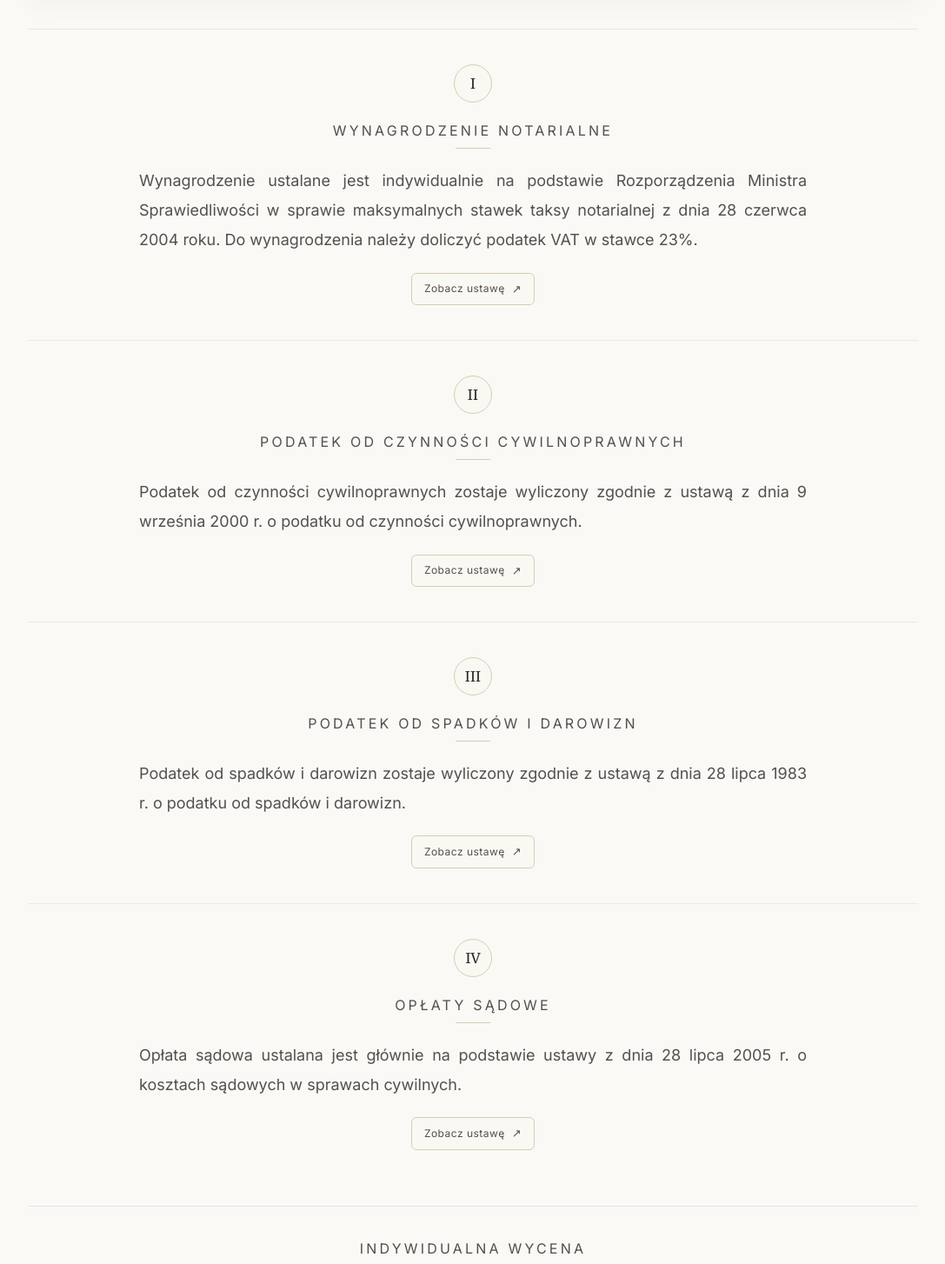
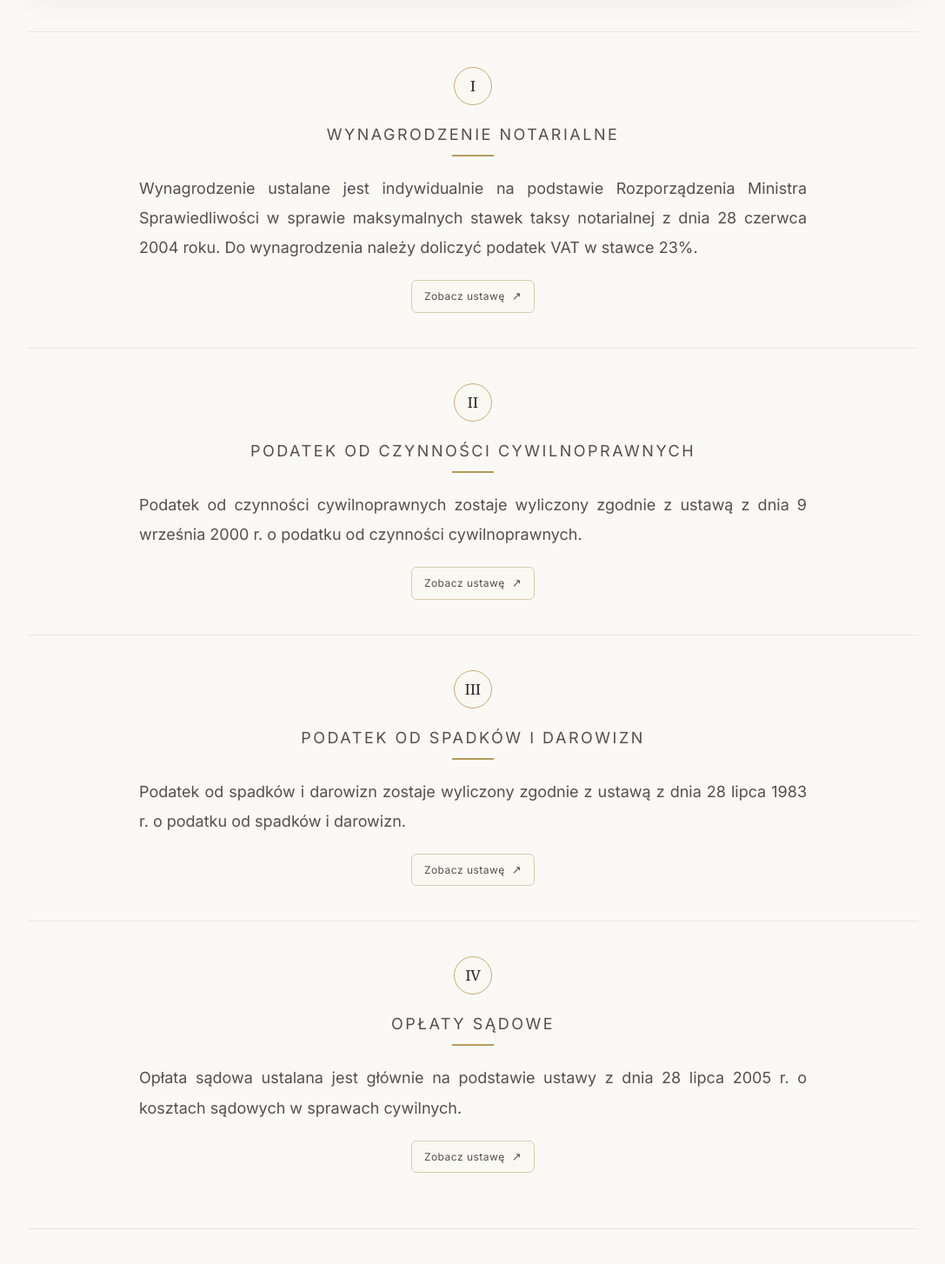
Before and after one commit to Salonce/notary-website, an Angular app: page / in a window 1280 px wide. Shown: the part 5300-6754 px from the top of the page at 87% size, without its empty margins (96-1183 px from the left). Built offline with nearby package versions, Linux system fonts and the light colour scheme; no server answers.

Commit message:
powiekszony font

```diff
--- a/src/features/fees/fees.html
+++ b/src/features/fees/fees.html
@@ -6,8 +6,11 @@
   [class.is-visible]="isFeesVisible"
 >
   <div class="mx-auto max-w-5xl">
+
     <!-- Nagłówek -->
+
     <div class="text-center">
+
       <h2
         class="fees-title mt-2
                font-main-heading
@@ -23,9 +26,12 @@
       <div class="fees-divider mt-4">
         <app-section-divider />
       </div>
+
     </div>
 
+
     <!-- Sposoby płatności -->
+
     <div
       class="fees-payment
              relative
@@ -43,6 +49,7 @@
              md:px-12
              md:py-10"
     >
+
       <div
         class="absolute
                left-0
@@ -53,15 +60,16 @@
       ></div>
 
       <div class="mx-auto max-w-4xl text-center">
+
         <div
           class="mb-5
                  font-main-body
-             text-[19px]
-             font-semibold
+                 text-[20px]
+                 font-extrabold
                  uppercase
-             tracking-[0.16em]
-             text-[#806c3e]
-             md:text-[21px]"
+                 tracking-[0.13em]
+                 text-[#6f5b2f]
+                 md:text-[22px]"
         >
           Sposoby płatności
         </div>
@@ -69,9 +77,9 @@
         <div
           class="mx-auto
                  mb-6
-             h-px
-             w-12
-             bg-[#d8ccb0]"
+                 h-[2px]
+                 w-14
+                 bg-[#b59b5b]"
         ></div>
 
         <p
@@ -100,11 +108,12 @@
                  pt-5
                  text-center"
         >
+
           <span
             class="block
                    font-main-body
                    text-[10px]
-               font-normal
+                   font-semibold
                    uppercase
                    tracking-[0.2em]
                    text-stone-400"
@@ -124,13 +133,22 @@
           >
             07 1020 3541 0000 5302 0286 9071
           </span>
-    </div>
-  </div>
+
         </div>
 
+      </div>
+
+    </div>
+
+
     <!-- Koszty -->
+
     <div class="fees-costs">
-  <!-- I -->
+
+      <!-- =====================================
+           I — WYNAGRODZENIE NOTARIALNE
+           ===================================== -->
+
       <div
         class="fees-item
                border-t
@@ -138,7 +156,9 @@
                py-9
                md:py-10"
       >
+
         <div class="flex justify-center">
+
           <div
             class="flex
                    h-11
@@ -147,38 +167,42 @@
                    justify-center
                    rounded-full
                    border
-               border-[#d8ccb0]
+                   border-[#c5ad73]
                    bg-[#faf8f2]
                    font-roman-numerals
                    text-[16px]
-               font-bold
-               text-[#806c3e]"
+                   font-extrabold
+                   text-[#6f5b2f]"
           >
             I
           </div>
+
         </div>
 
         <div class="mx-auto mt-5 max-w-3xl">
+
           <div class="mb-5 text-center">
+
             <div
               class="font-main-body
-                 text-[15px]
-                 font-semibold
+                     text-[17px]
+                     font-extrabold
                      uppercase
-                 tracking-[0.2em]
-                 text-[#806c3e]
-                 md:text-[16px]"
+                     tracking-[0.14em]
+                     text-[#6f5b2f]
+                     md:text-[18px]"
             >
               Wynagrodzenie notarialne
             </div>
 
             <div
               class="mx-auto
-                 mt-2
-                 h-px
-                 w-10
-                 bg-[#d8ccb0]"
+                     mt-2.5
+                     h-[2px]
+                     w-12
+                     bg-[#b59b5b]"
             ></div>
+
           </div>
 
           <p
@@ -198,6 +222,7 @@
           </p>
 
           <div class="mt-5 flex justify-center">
+
             <a
               href="assets/taksa-notarialna-maksymalne-stawki.pdf"
               target="_blank"
@@ -224,6 +249,7 @@
                      hover:text-[#6f5c32]"
             >
               <span>Zobacz ustawę</span>
+
               <span
                 class="text-[13px]
                        transition-transform
@@ -233,12 +259,20 @@
               >
                 ↗
               </span>
+
             </a>
-      </div>
-    </div>
+
           </div>
 
-  <!-- II -->
+        </div>
+
+      </div>
+
+
+      <!-- =====================================
+           II — PCC
+           ===================================== -->
+
       <div
         class="fees-item
                border-t
@@ -246,7 +280,9 @@
                py-9
                md:py-10"
       >
+
         <div class="flex justify-center">
+
           <div
             class="flex
                    h-11
@@ -255,38 +291,42 @@
                    justify-center
                    rounded-full
                    border
-               border-[#d8ccb0]
+                   border-[#c5ad73]
                    bg-[#faf8f2]
                    font-roman-numerals
                    text-[16px]
-               font-bold
-               text-[#806c3e]"
+                   font-extrabold
+                   text-[#6f5b2f]"
           >
             II
           </div>
+
         </div>
 
         <div class="mx-auto mt-5 max-w-3xl">
+
           <div class="mb-5 text-center">
+
             <div
               class="font-main-body
-                 text-[15px]
-                 font-semibold
+                     text-[17px]
+                     font-extrabold
                      uppercase
-                 tracking-[0.2em]
-                 text-[#806c3e]
-                 md:text-[16px]"
+                     tracking-[0.14em]
+                     text-[#6f5b2f]
+                     md:text-[18px]"
             >
               Podatek od czynności cywilnoprawnych
             </div>
 
             <div
               class="mx-auto
-                 mt-2
-                 h-px
-                 w-10
-                 bg-[#d8ccb0]"
+                     mt-2.5
+                     h-[2px]
+                     w-12
+                     bg-[#b59b5b]"
             ></div>
+
           </div>
 
           <p
@@ -305,6 +345,7 @@
           </p>
 
           <div class="mt-5 flex justify-center">
+
             <a
               href="assets/podatek-od-czynnosci-cywilnoprawnych.pdf"
               target="_blank"
@@ -331,6 +372,7 @@
                      hover:text-[#6f5c32]"
             >
               <span>Zobacz ustawę</span>
+
               <span
                 class="text-[13px]
                        transition-transform
@@ -340,12 +382,20 @@
               >
                 ↗
               </span>
+
             </a>
-      </div>
-    </div>
+
           </div>
 
-  <!-- III -->
+        </div>
+
+      </div>
+
+
+      <!-- =====================================
+           III — PODATEK OD SPADKÓW I DAROWIZN
+           ===================================== -->
+
       <div
         class="fees-item
                border-t
@@ -353,7 +403,9 @@
                py-9
                md:py-10"
       >
+
         <div class="flex justify-center">
+
           <div
             class="flex
                    h-11
@@ -362,38 +414,42 @@
                    justify-center
                    rounded-full
                    border
-               border-[#d8ccb0]
+                   border-[#c5ad73]
                    bg-[#faf8f2]
                    font-roman-numerals
                    text-[16px]
-               font-bold
-               text-[#806c3e]"
+                   font-extrabold
+                   text-[#6f5b2f]"
           >
             III
           </div>
+
         </div>
 
         <div class="mx-auto mt-5 max-w-3xl">
+
           <div class="mb-5 text-center">
+
             <div
               class="font-main-body
-                 text-[15px]
-                 font-semibold
+                     text-[17px]
+                     font-extrabold
                      uppercase
-                 tracking-[0.2em]
-                 text-[#806c3e]
-                 md:text-[16px]"
+                     tracking-[0.14em]
+                     text-[#6f5b2f]
+                     md:text-[18px]"
             >
               Podatek od spadków i darowizn
             </div>
 
             <div
               class="mx-auto
-                 mt-2
-                 h-px
-                 w-10
-                 bg-[#d8ccb0]"
+                     mt-2.5
+                     h-[2px]
+                     w-12
+                     bg-[#b59b5b]"
             ></div>
+
           </div>
 
           <p
@@ -412,6 +468,7 @@
           </p>
 
           <div class="mt-5 flex justify-center">
+
             <a
               href="assets/podatek-od-spadkow-i-darowizn.pdf"
               target="_blank"
@@ -438,6 +495,7 @@
                      hover:text-[#6f5c32]"
             >
               <span>Zobacz ustawę</span>
+
               <span
                 class="text-[13px]
                        transition-transform
@@ -447,12 +505,20 @@
               >
                 ↗
               </span>
+
             </a>
-      </div>
-    </div>
+
           </div>
 
-  <!-- IV -->
+        </div>
+
+      </div>
+
+
+      <!-- =====================================
+           IV — OPŁATY SĄDOWE
+           ===================================== -->
+
       <div
         class="fees-item
                border-t
@@ -460,7 +526,9 @@
                py-9
                md:py-10"
       >
+
         <div class="flex justify-center">
+
           <div
             class="flex
                    h-11
@@ -469,38 +537,42 @@
                    justify-center
                    rounded-full
                    border
-               border-[#d8ccb0]
+                   border-[#c5ad73]
                    bg-[#faf8f2]
                    font-roman-numerals
                    text-[16px]
-               font-bold
-               text-[#806c3e]"
+                   font-extrabold
+                   text-[#6f5b2f]"
           >
             IV
           </div>
+
         </div>
 
         <div class="mx-auto mt-5 max-w-3xl">
+
           <div class="mb-5 text-center">
+
             <div
               class="font-main-body
-                 text-[15px]
-                 font-semibold
+                     text-[17px]
+                     font-extrabold
                      uppercase
-                 tracking-[0.2em]
-                 text-[#806c3e]
-                 md:text-[16px]"
+                     tracking-[0.14em]
+                     text-[#6f5b2f]
+                     md:text-[18px]"
             >
               Opłaty sądowe
             </div>
 
             <div
               class="mx-auto
-                 mt-2
-                 h-px
-                 w-10
-                 bg-[#d8ccb0]"
+                     mt-2.5
+                     h-[2px]
+                     w-12
+                     bg-[#b59b5b]"
             ></div>
+
           </div>
 
           <p
@@ -519,6 +591,7 @@
           </p>
 
           <div class="mt-5 flex justify-center">
+
             <a
               href="assets/koszty-sadowe-w-sprawach-cywilnych.pdf"
               target="_blank"
@@ -545,6 +618,7 @@
                      hover:text-[#6f5c32]"
             >
               <span>Zobacz ustawę</span>
+
               <span
                 class="text-[13px]
                        transition-transform
@@ -554,13 +628,22 @@
               >
                 ↗
               </span>
+
             </a>
-      </div>
-    </div>
-  </div>
+
           </div>
 
-<!-- Indywidualna wycena -->
+        </div>
+
+      </div>
+
+    </div>
+
+
+    <!-- =====================================
+         INDYWIDUALNA WYCENA
+         ===================================== -->
+
     <div
       class="fees-final-note
              mt-5
@@ -570,26 +653,29 @@
              md:mt-6
              md:pt-9"
     >
+
       <div class="mb-5 text-center">
+
         <div
           class="font-main-body
-             text-[15px]
-             font-semibold
+                 text-[17px]
+                 font-extrabold
                  uppercase
-             tracking-[0.2em]
-             text-[#806c3e]
-             md:text-[16px]"
+                 tracking-[0.14em]
+                 text-[#6f5b2f]
+                 md:text-[18px]"
         >
           Indywidualna wycena
         </div>
 
         <div
           class="mx-auto
-             mt-2
-             h-px
-             w-10
-             bg-[#d8ccb0]"
+                 mt-2.5
+                 h-[2px]
+                 w-12
+                 bg-[#b59b5b]"
         ></div>
+
       </div>
 
       <p
@@ -608,7 +694,9 @@
         W celu indywidualnego ustalenia wysokości wynagrodzenia, podatków
         i opłat sądowych prosimy o kontakt z kancelarią.
       </p>
+
     </div>
 
   </div>
+
 </div>
```
Lines whose indentation alone changed are shown as unchanged.
